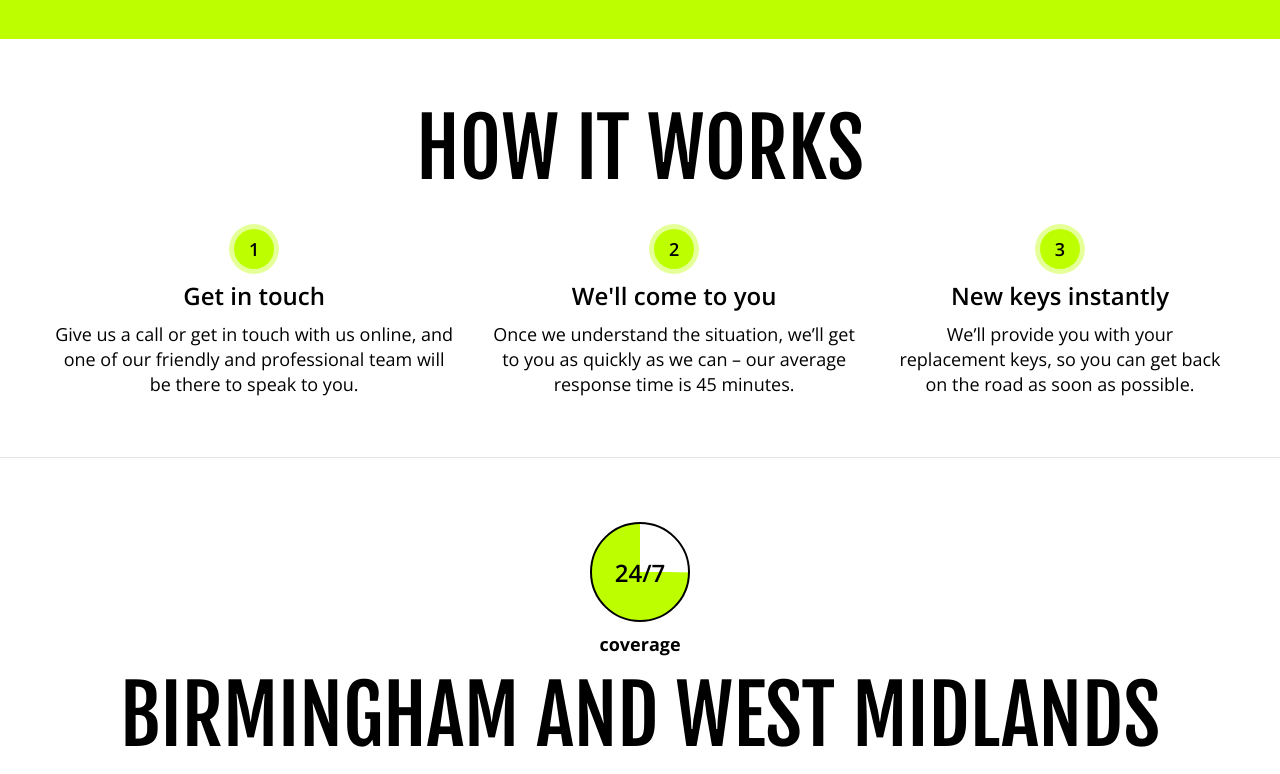
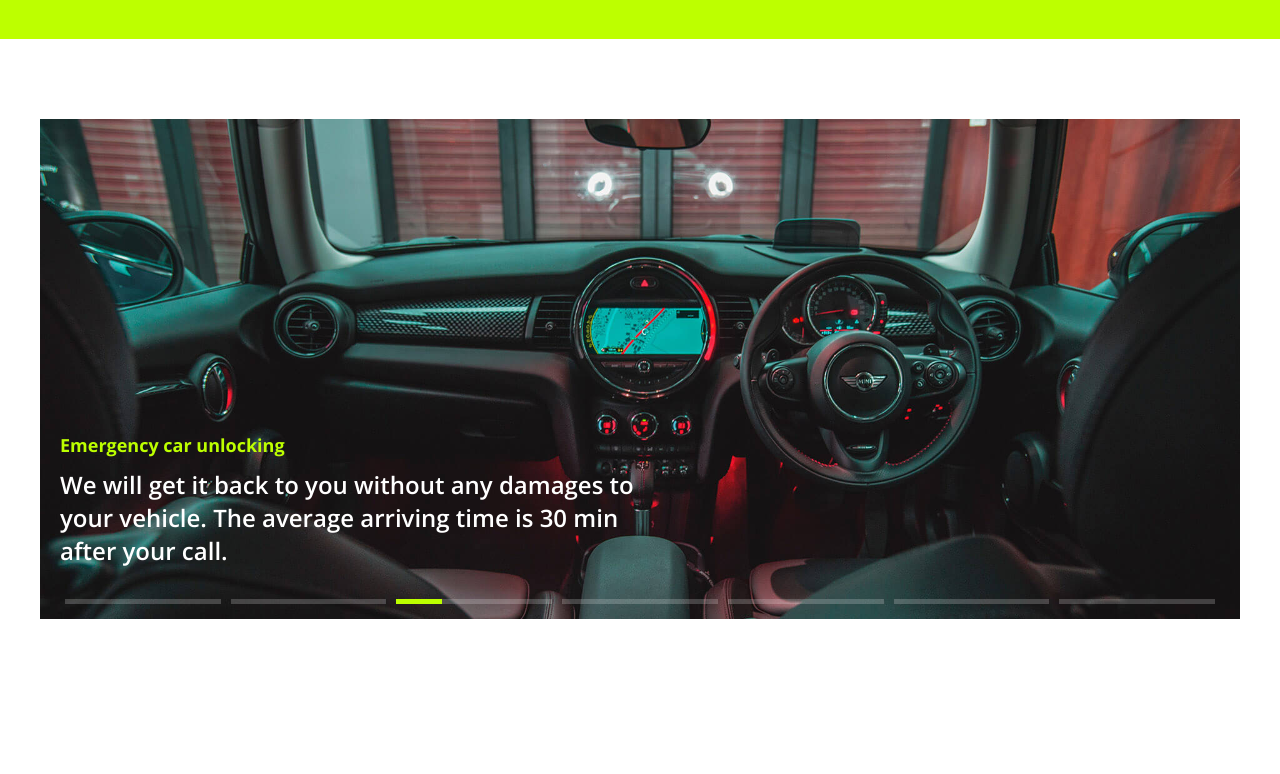
Before and after one commit to evalventure/mrlock-frontend, a Next.js app: page / in a window 1280 px wide. Shown: the part 605-1379 px from the top of the page. Built offline with nearby package versions, Linux system fonts and the light colour scheme.

Commit message:
Services page implementation

```diff
--- a/components/Contact/s.module.css
+++ b/components/Contact/s.module.css
@@ -124,21 +124,23 @@
 }
 
 .formDetails {
-  /* padding: 0px 0 64px 20px; */
+  padding: 0px 0 64px 0px;
   width: 100%;
   max-width: 380px;
   margin-top: 24px;
-  line-height: 60px;
+  line-height: 22px;
   border: 1px solid var(--color-light-grey);
-  background-color: var(--color-white);
+  background-color: var(--color-dark-grey);
+  font-family: "Open Sans";
+  font-size: 16px;
+  font-weight: 400;
+  font-style: italic;
 }
 
 .formDetails::placeholder {
   color: var(--color-black);
   font-size: 16px;
-  line-height: 24px;
-  font-family: "Open Sans";
-  font-style: italic;
+  line-height: 22px;
   padding: 16px 0 16px 20px;
 }
 
@@ -267,10 +269,27 @@
 
   .formDetails::placeholder {
     color: var(--color-light-grey);
+    background-color: var(--color-dark-grey);
   }
 
   .contactButton {
     background-color: var(--color-white);
     color: var(--color-black);
   }
+
+  .formName {
+    color: var(--color-white);
+  }
+
+  .formEmail {
+    color: var(--color-white);
+  }
+
+  .formService {
+    color: var(--color-white);
+  }
+
+  .formDetails {
+    color: var(--color-white);
+  }
 }
--- /dev/null
+++ b/components/Services/index.js
@@ -0,0 +1,50 @@
+import { useEffect, useState } from "react";
+import s from "./s.module.css";
+// import Image from "../images/backgroundImage.jpeg";
+
+export function Services() {
+  const [step, setStep] = useState(0);
+  useEffect(() => {
+    setInterval(() => {
+      setStep((step) => {
+        if (step <= 5) {
+          return step + 1;
+        } else {
+          return 0;
+        }
+      });
+    }, 3000);
+  }, []);
+
+  return (
+    <section className={s.section}>
+      <div className={s.container}>
+        <div className={s.slideShowContainer}>
+          <img className={s.image} src="backgroundImage.jpeg" alt="" />
+          <div className={s.slideShowContent}>
+            <p className={s.title}>Emergency car unlocking</p>
+            <p className={s.text}>
+              We will get it back to you without any damages to your vehicle.
+              The average arriving time is 30 min after your call.
+            </p>
+            <div className={s.sliders}>
+              {Array(7)
+                .fill(0)
+                .map((_, i) => {
+                  return (
+                    <div className={s.sliderStep}>
+                      <div
+                        className={`${s.segment} ${i === step ? s.active : ""}`}
+                      >
+                        <div></div>
+                      </div>
+                    </div>
+                  );
+                })}
+            </div>
+          </div>
+        </div>
+      </div>
+    </section>
+  );
+}
--- /dev/null
+++ b/components/Services/s.module.css
@@ -0,0 +1,108 @@
+.section {
+}
+
+.container {
+  /* display: flex; */
+  /* justify-content: center; */
+  width: 100%;
+  max-width: 1366px;
+  margin: 0 auto;
+}
+
+.slideShowContainer {
+  position: relative;
+}
+
+.image {
+  height: 500px;
+  width: 100%;
+  object-fit: cover;
+}
+
+/* @media all and (min-width: 769px) {
+}
+
+@media all and (min-width: 1025px) {
+  .backgroundContainer {
+    margin: 80px 40px;
+  }
+} */
+
+.slideShowContent {
+  position: absolute;
+  bottom: 20px;
+  left: 20px;
+  right: 20px;
+}
+
+.title {
+  font-family: "Open Sans";
+  font-size: 18px;
+  line-height: 25px;
+  font-weight: 700;
+  color: var(--color-green);
+
+  margin-bottom: 10px;
+}
+
+.text {
+  font-family: "Open Sans";
+  font-size: 24px;
+  color: var(--color-white);
+  line-height: 33px;
+  font-weight: 600;
+  margin: 0 0 32px;
+}
+
+.sliders {
+  display: flex;
+}
+
+.sliderStep {
+  width: 100%;
+  margin: 0 5px;
+}
+
+.segment {
+  height: 5px;
+  background-color: rgba(255, 255, 255, 0.2);
+}
+
+.segment div {
+  width: 0;
+  background-color: var(--color-green);
+  height: 5px;
+}
+
+.segment.active div {
+  animation: scaleX 3s;
+}
+
+@keyframes scaleX {
+  from {
+    width: 0;
+  }
+
+  to {
+    width: 100%;
+  }
+}
+
+@media all and (min-width: 769px) {
+  .slideShowContainer {
+    margin: 80px 16px 80px 16px;
+  }
+  /* .text {
+    width: 50%;
+  } */
+}
+
+@media all and (min-width: 1025px) {
+  .text {
+    width: 50%;
+  }
+
+  .slideShowContainer {
+    margin: 80px 40px 80px 40px;
+  }
+}
--- a/pages/index.js
+++ b/pages/index.js
@@ -7,6 +7,7 @@ import { Reviews } from "../components/Reviews";
 import { FollowUs } from "../components/FollowUs";
 import { Contact } from "../components/Contact";
 import { Footer } from "../components/Footer";
+import { Services } from "../components/Services";
 
 export default function Home() {
   return (
@@ -24,6 +25,7 @@ export default function Home() {
       <Header />
       <main>
         <LandingSection />
+        <Services />
         <HowItWorks />
         <Requirements />
         <Reviews />
```
Also changed, not shown: public/backgroundImage.jpeg (added).
